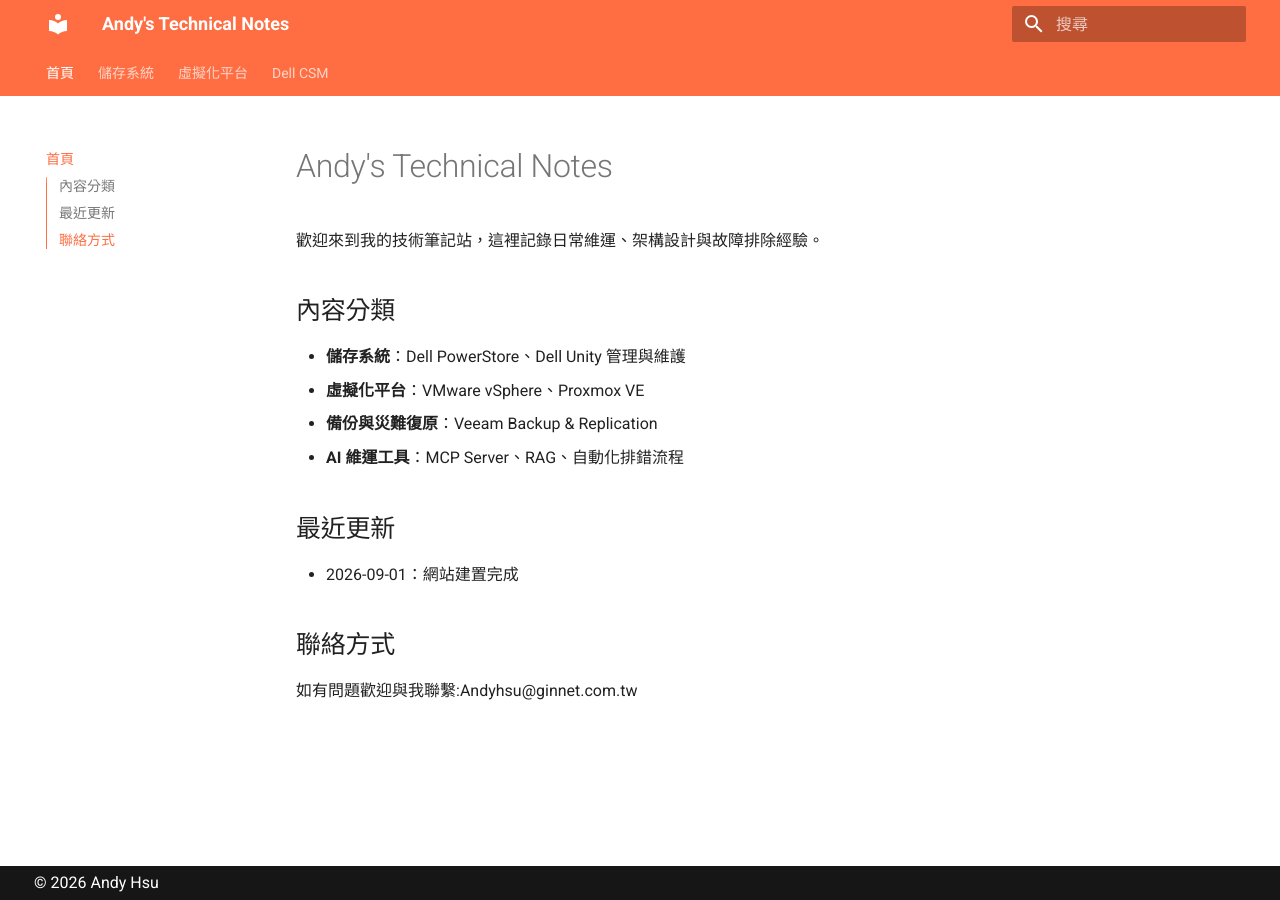
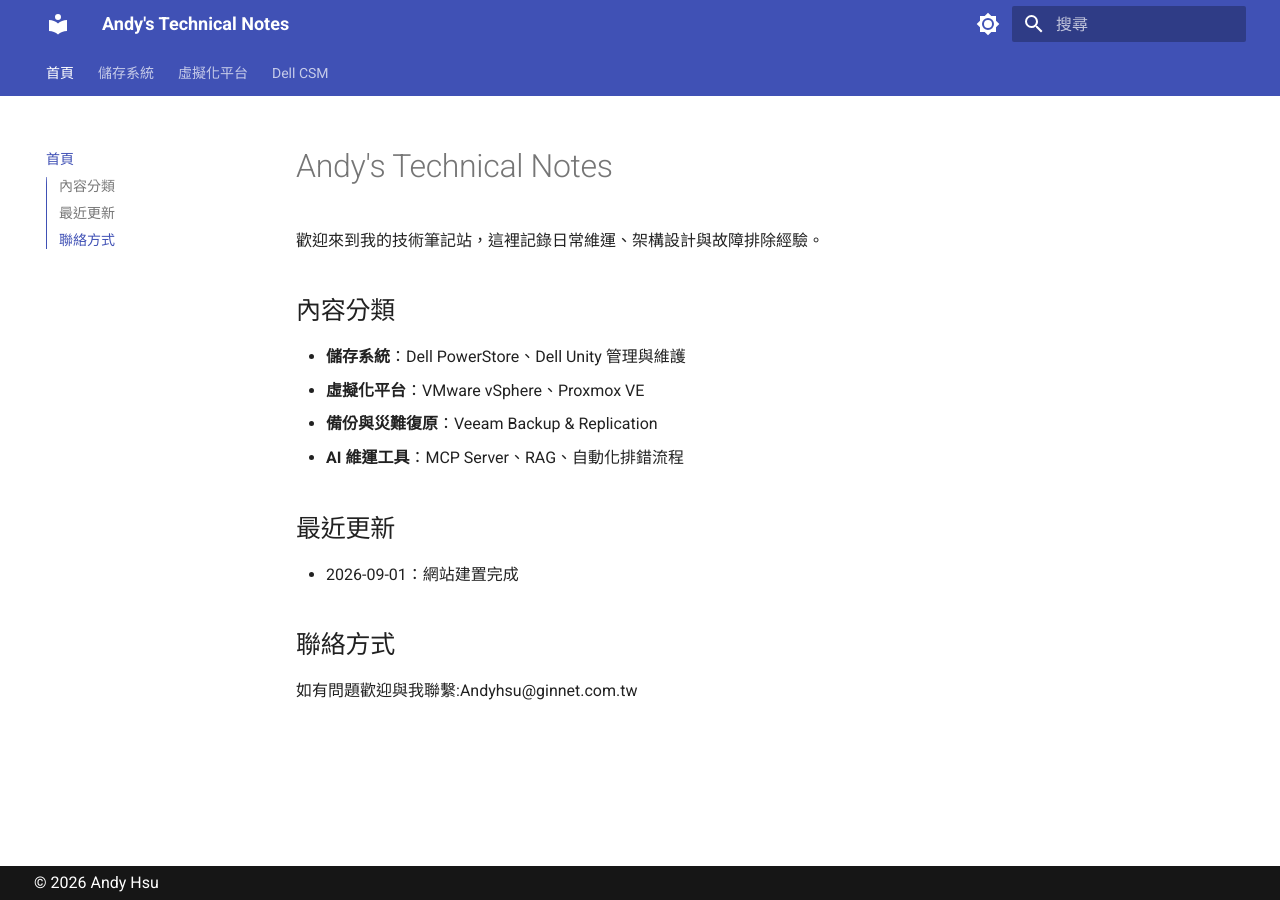
Before and after one commit to Andy0583/Metaage, an MkDocs documentation site: the page built from docs/index.md, in a window 1280 px wide. Built offline with MkDocs 1.6.1 and Material for MkDocs 9.7.7, drawn with Linux system fonts in a browser that asks for light colours.

Commit message:
Change color scheme to indigo and add mode toggles
Updated color scheme to use indigo for both primary and accent colors, and added toggle options for dark and light modes.

```diff
--- a/mkdocs.yml
+++ b/mkdocs.yml
@@ -5,8 +5,17 @@ theme:
   custom_dir: docs/overrides
   palette:
     - scheme: default
-      primary: deep orange
-      accent: orange
+      primary: indigo
+      accent: indigo
+      toggle:
+        icon: material/brightness-7
+        name: 切換至深色模式
+    - scheme: slate
+      primary: indigo
+      accent: indigo
+      toggle:
+        icon: material/brightness-4
+        name: 切換至淺色模式
   features:
     - navigation.tabs
     - navigation.top
```
